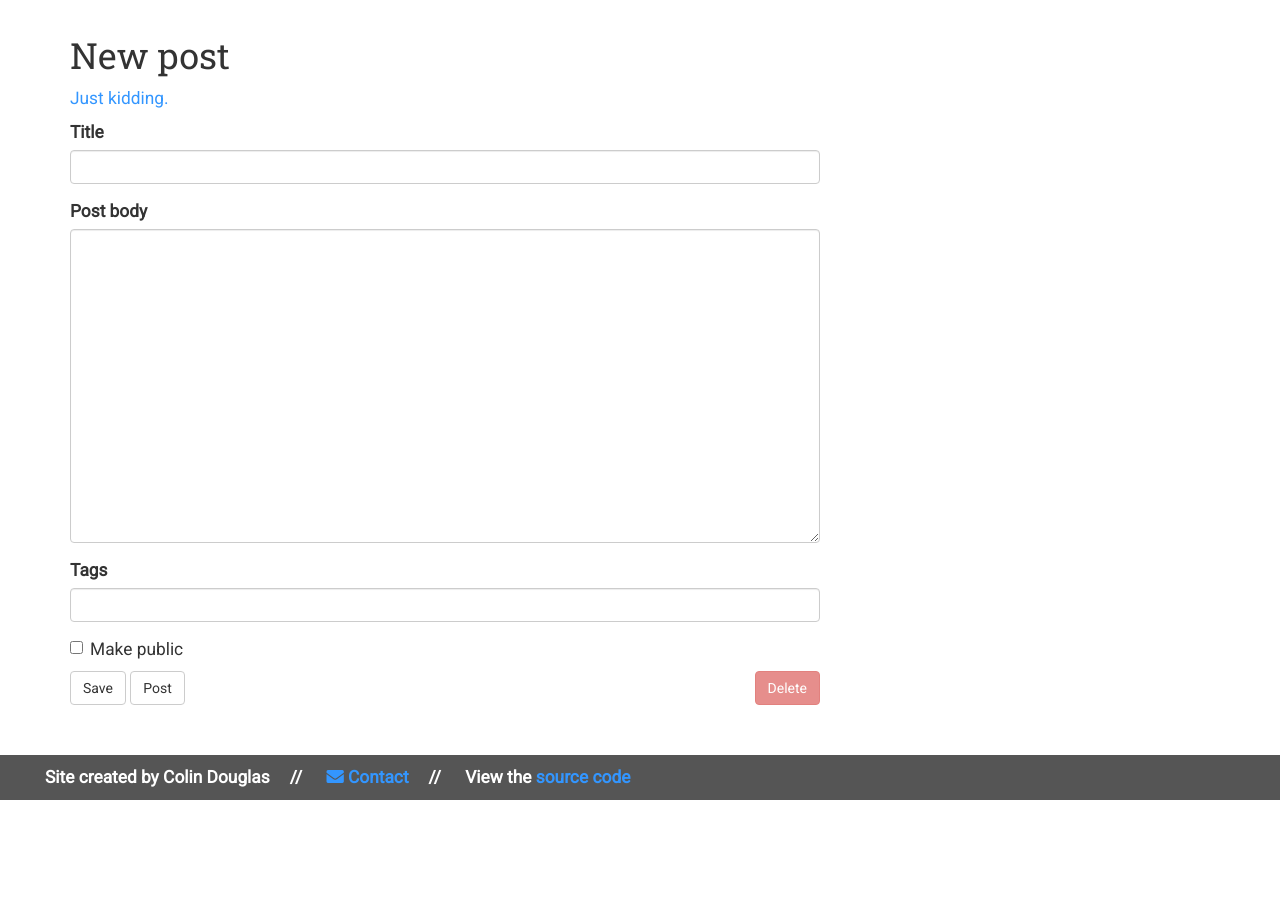
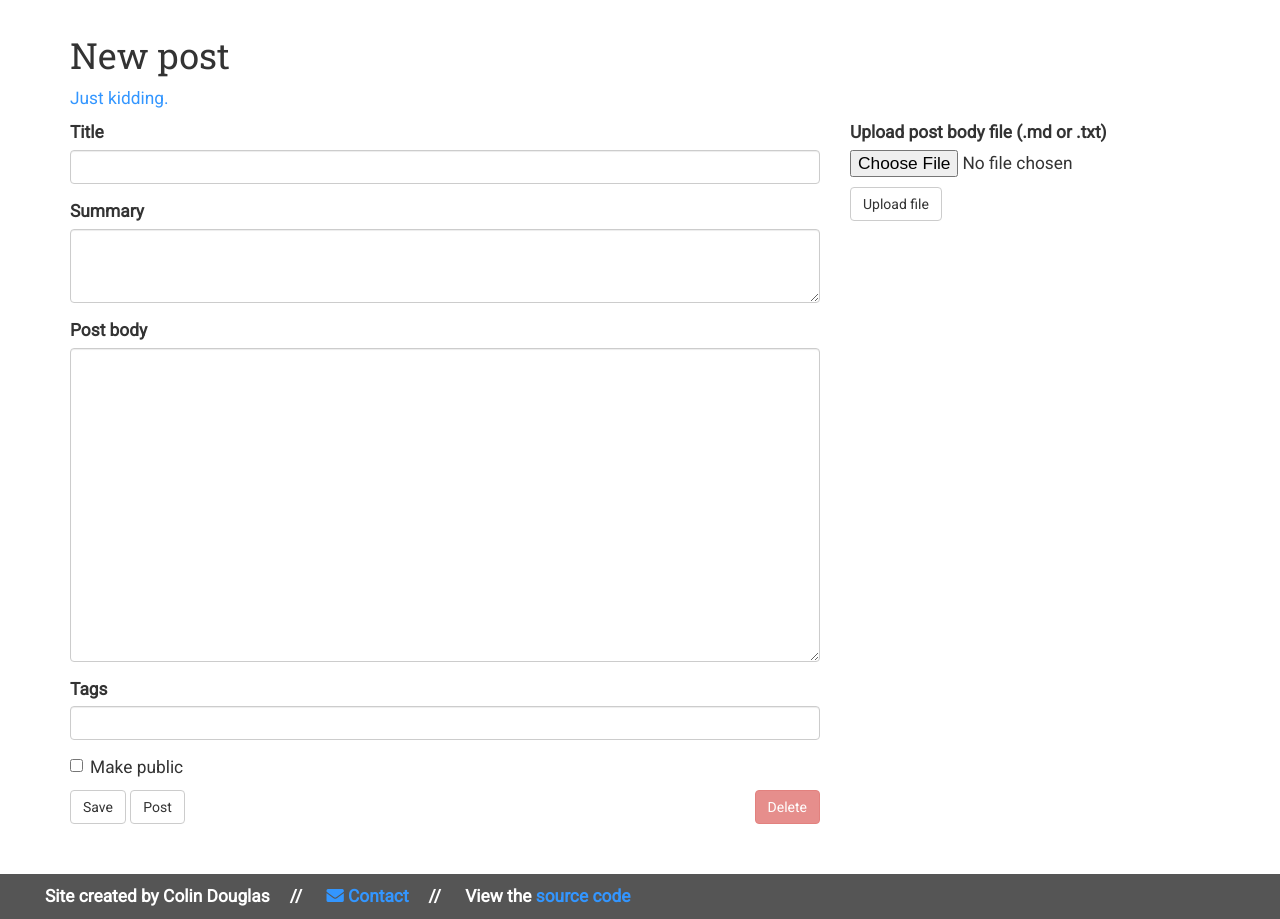
Before and after one commit to cmdpdx/cdouglas.xyz, a Flask app: page /blog/new_post in a window 1280 px wide. Shown: the part 54-973 px from the top of the page. Before the commit the page ends 854 px from the top, so only its background shows below. Run offline with Flask 2, Linux system fonts and the light colour scheme; the visitor is signed in with stand-in values (Sample User, id 1); some libraries are stand-ins or nearby versions.

Commit message:
post bodies stored on file system; summary added to post

```diff
--- a/cmd/blog/forms.py
+++ b/cmd/blog/forms.py
@@ -5,6 +5,7 @@ from wtforms.validators import DataRequired, Length
 class PostForm(FlaskForm):
     id_ = HiddenField('id')
     title = StringField('Title', validators=[DataRequired(), Length(max=100)])
+    summary = TextAreaField('Summary')
     body = TextAreaField('Post body', validators=[DataRequired()])
     tags = StringField('Tags')
     public = BooleanField('Make public')
--- a/cmd/blog/routes.py
+++ b/cmd/blog/routes.py
@@ -1,8 +1,10 @@
+import os
 import html
 from markdown import markdown
 
 from flask import render_template, flash, redirect, url_for, request,\
     current_app, g, jsonify, abort
+from werkzeug.utils import secure_filename
 from flask_login import login_required, current_user
 
 from cmd import db
@@ -11,7 +13,7 @@ from cmd.blog import bp
 from cmd.blog.forms import PostForm
 import cmd.blog.helpers
 from cmd.blog.helpers import get_prev_url, get_next_url, generate_post_list,\
-    create_post, update_post, simplify_title
+    create_post, update_post, simplify_title, get_post_body, allowed_file
 
 
 @bp.route('/')
@@ -24,13 +26,14 @@ def main():
     post = post.first()
     prev_url = get_prev_url(post) if post else None
     next_url = None
-    if post:
-        post.body = markdown(post.body)
+    body = get_post_body(post.title)
+
     return render_template(
-        'blog/post.html',
+        'blog/view_post.html',
         title=current_app.config['BLOG_TITLE'],
         description=current_app.config['BLOG_DESCRIPTION'],
         post=post,
+        body=markdown(body),
         prev_url=prev_url,
         next_url=next_url
     )
@@ -43,48 +46,53 @@ def by_title(simple_title):
     post = Post.query.filter_by(simple_title=simple_title).first_or_404()
     if not post.public and not current_user.is_authenticated:
         return abort(404)
-
     prev_url = get_prev_url(post)
     next_url = get_next_url(post)
-    post.body = markdown(post.body)
+    body = get_post_body(post.title)
+
     return render_template(
-        'blog/post.html',
+        'blog/view_post.html',
         title=current_app.config['BLOG_TITLE'],
         description=current_app.config['BLOG_DESCRIPTION'],
         post=post,
+        body=markdown(body),
         prev_url=prev_url,
-        next_url=next_url
-    )
+        next_url=next_url)
+
 
 @bp.route('/tag/<tag_text>')
 def tag_search(tag_text):
     page = request.args.get('page', 1, type=int)
-    posts = Post.query.\
+    pager = Post.query.\
         join(Post.tags).\
         filter(Tag.text == tag_text)
     if not current_user.is_authenticated:
-        posts = posts.filter(Post.public == True)
-    pager = posts.paginate(page, current_app.config['POSTS_PER_PAGE'], error_out=False)
+        pager = pager.filter(Post.public == True)
+    pager = pager.paginate(page, current_app.config['POSTS_PER_PAGE'], error_out=False)
 
     # Show last page if a non-existent page is requested
     if page > pager.pages:
         return redirect(url_for('.tag_search', tag_text=tag_text, page=pager.pages))
 
-    return render_template('blog/tag_search.html', title=tag_text, posts=pager.items, pager=pager)
+    return render_template('blog/search.html', title=tag_text, posts=pager.items, \
+        pager=pager, pagination_url=url_for('.tag_search', tag_text=tag_text))
+
 
 @bp.route('/posts')
 def all_posts():
     page = request.args.get('page', 1, type=int)
-    posts = Post.query.\
+    pager = Post.query.\
         order_by(Post.timestamp.desc())
     if not current_user.is_authenticated:
-        posts = posts.filter_by(public=True)
-    pager = posts.paginate(page=page, per_page=current_app.config['POSTS_PER_PAGE'], error_out=False)
+        pager = pager.filter_by(public=True)
+    pager = pager.paginate(page=page, per_page=current_app.config['POSTS_PER_PAGE'], error_out=False)
 
     # if a page with no posts was requested, show the last page
     if page > pager.pages:
         return redirect(url_for('.all_posts', page=pager.pages))
-    return render_template('blog/all_posts.html', title='All posts', posts=pager.items, pager=pager)
+    return render_template('blog/search.html', title='All posts', posts=pager.items, \
+        pager=pager, pagination_url=url_for('.all_posts'))
+
 
 @bp.route('/new_post', methods=['GET', 'POST'])
 @login_required
@@ -92,6 +100,7 @@ def new_post():
     """Create a new post or edit an existing post."""
     form = PostForm()
     page_title = 'New post'
+    g.show_upload = True
     post_id = request.args.get('post_id', 0, type=int)
     # On successful POST submit...
     if form.validate_on_submit():
@@ -100,6 +109,7 @@ def new_post():
             update_post(
                 post_id=post_id,
                 title=form.title.data,
+                summary=form.summary.data,
                 body=form.body.data,
                 tags=form.tags.data,
                 public=form.public.data)
@@ -108,6 +118,7 @@ def new_post():
         else:
             post_id = create_post(
                 title=form.title.data,
+                summary=form.summary.data,
                 body=form.body.data,
                 tags=form.tags.data,
                 public=form.public.data)
@@ -120,12 +131,34 @@ def new_post():
             return redirect(url_for('.main'))
         form.id_.data = post.id
         form.title.data = post.title
-        form.body.data = post.body
+        form.summary.data = post.summary
+        form.body.data = get_post_body(post.title)
         form.tags.data = ', '.join(list(map(str, post.tags)))
         form.public.data = post.public
+        g.show_upload = False
         page_title = 'Edit post'
 
     return render_template('blog/new_post.html', title=page_title, form=form)
+
+
+@bp.route('/upload_file', methods=['POST'])
+@login_required
+def upload_file():
+    if 'file' not in request.files or request.files['file'].filename == '':
+        flash('No file selected.')
+        return redirect(url_for('.new_post'))
+    file = request.files['file']
+    if file and allowed_file(file.filename):
+        filename = secure_filename(file.filename)
+        file.save(os.path.join(current_app.config['UPLOAD_FOLDER'], filename))
+        form = PostForm()
+        with open(os.path.join(current_app.config['UPLOAD_FOLDER'], filename)) as f:
+            form.body.data = f.read()
+        g.show_upload = False
+        return render_template('blog/new_post.html', title='New post', form=form)
+
+    flash('Upload failed.')
+    return redirect(url_for('.new_post'))
 
 @bp.route('/save_post', methods=['POST'])
 @login_required
@@ -135,6 +168,7 @@ def save_post():
         # new post
         post_id = create_post(
             title=request.form.get('title', '', type=str),
+            summary=request.form.get('summary', '', type=str),
             body=request.form.get('body', '', type=str),
             tags=request.form.get('tags', '', type=str),
             public=request.form.get('public', False, type=bool))
@@ -143,11 +177,13 @@ def save_post():
         update_post(
             post_id=post_id,
             title=request.form.get('title', '', type=str),
+            summary=request.form.get('summary', '', type=str),
             body=request.form.get('body', '', type=str),
             tags=request.form.get('tags', '', type=str),
             public=request.form.get('public', False, type=bool))
 
     return jsonify(succes=True, message='Post saved.', post_id=post_id)
+
 
 @bp.route('/delete_post', methods=['POST'])
 @login_required
--- a/cmd/models.py
+++ b/cmd/models.py
@@ -34,7 +34,7 @@ class Post(db.Model):
     id = db.Column(db.Integer, primary_key=True)
     title = db.Column(db.String(100))
     simple_title = db.Column(db.String(100), index=True, unique=True)
-    body = db.Column(db.Text)
+    summary = db.Column(db.Text)
     timestamp = db.Column(db.DateTime, index=True, default=datetime.utcnow)
     public = db.Column(db.Boolean, default=False)
     user_id = db.Column(db.Integer, db.ForeignKey('user.id'))
--- a/cmd/static/styles/style.css
+++ b/cmd/static/styles/style.css
@@ -25,6 +25,8 @@ a:hover, a:active {
     color: #000;
     text-decoration: underline;
 }
+
+code a { color: var(--main-color); }
 
 hr { border-top: 1px solid var(--main-gray);    }
 
--- a/cmd/templates/base.html
+++ b/cmd/templates/base.html
@@ -60,7 +60,10 @@
             {% with messages = get_flashed_messages() %}
             {% if messages %}
                 {% for message in messages %}
-                <div class="alert alert-info" role="alert">{{ message }}</div>
+                <div class="alert alert-info alert-dismissible" role="alert">
+                    <button type="button" class="close" data-dismiss="alert" aria-label="Close"><span aria-hidden="true">&times;</span></button>
+                    {{ message }}
+                </div>
                 {% endfor %}
             {% endif %}
             {% endwith %}
--- a/cmd/templates/blog/new_post.html
+++ b/cmd/templates/blog/new_post.html
@@ -12,12 +12,16 @@
     {% if form %}
     <div class="row">
         <div class="col-md-8">
-            <form action="" method="post" class="form" role="form" id="post_form">
+            <form action="{{ request.url }}" method="post" class="form" role="form" id="post_form">
                 {{ form.hidden_tag() }}
                 {{ form.id_() }}
                 <div class="form-group required">
                     {{ form.title.label(class='control-label') }}
                     {{ form.title(class='form-control') }}
+                </div>
+                <div class="form-group">
+                    {{ form.summary.label(class='control-label') }}
+                    {{ form.summary(class='form-control', rows=3) }}
                 </div>
                 <div class="form-group required">
                     {{ form.body.label(class='control-label') }}
@@ -38,6 +42,19 @@
                 </div>
             </form>
         </div>
+        {% if g.show_upload %}
+        <div class="col-md-4">
+            <form action="{{ url_for('blog.upload_file') }}"
+                method="post" class="form" role="form" id="upload_form" enctype="multipart/form-data">
+
+                <div class="form-group">
+                    <p><label for="file_upload">Upload post body file (.md or .txt)</label>
+                    <input type=file name=file id="file_upload"></p>
+                    <p><button class="btn btn-default" type="submit" id="btn_upload">Upload file</button></p>
+                </div>
+            </form>
+        </div>
+        {% endif %}
     </div>
     <div class="modal fade" id="modal_delete" tabindex="-1" role="dialog" aria-labelledby="modal_delete_title">
         <div class="modal-dialog modal-sm" role="document">
@@ -68,7 +85,7 @@
                 url: {{ url_for('blog.save_post')|tojson }},
                 data: $('#post_form').serialize()
             }).done(function (data) {
-                $('#message_box').append('<div class="alert alert-info" role="alert">' + data.message + '</div>');
+                $('#message_box').append('<div class="alert alert-info alert-dismissible" role="alert"><button type="button" class="close" data-dismiss="alert" aria-label="Close"><span aria-hidden="true">&times;</span></button>' + data.message + '</div>');
                 // Enable the delete button
                 $('#id_').val(data.post_id);
                 $('#btn_delete').removeClass('disabled');
--- a/cmd/templates/blog/post.html
+++ b/cmd/templates/blog/view_post.html
@@ -7,7 +7,7 @@
             {% include 'blog/_post_title.html' %}
             <hr>
             <div class="blog-body">
-                {{ post.body|safe }}
+                {{ body|safe }}
             </div>
             {% else %}
             <p class="blog-body">No post to show.</p>
--- a/config.py
+++ b/config.py
@@ -13,6 +13,8 @@ class Config(object):
     LOG_TO_STDOUT = False
     CONTACT_EMAIL = 'cdouglas.xyz@gmail.com'
     POSTS_PER_PAGE = 10
+    UPLOAD_FOLDER = 'blog_posts'
+    ALLOWED_EXTENSIONS = set(['md', 'txt'])
 
     # Flask configurations
     SECRET_KEY = os.environ.get('SECRET_KEY') or 'this-issomelong#sentence'
--- /dev/null
+++ b/migrations/versions/sqlite_drop_post_body.sql
@@ -0,0 +1,27 @@
+BEGIN TRANSACTION;
+
+ALTER TABLE post RENAME TO temp_post;
+
+CREATE TABLE post (
+    id INTEGER NOT NULL,
+    title VARCHAR(100),
+    timestamp DATETIME,
+    user_id INTEGER,
+    public BOOLEAN,
+    simple_title VARCHAR(100),
+    PRIMARY KEY (id),
+    FOREIGN KEY(user_id) REFERENCES user (id)
+);
+
+CREATE UNIQUE INDEX ix_post_simple_title ON post (simple_title)
+CREATE INDEX ix_post_timestamp ON post (timestamp)
+
+INSERT INTO post
+SELECT
+  id, title, timestamp, user_id, public, simple_title
+FROM
+  temp_post;
+
+DROP TABLE temp_post;
+
+COMMIT;
```
Also changed, not shown: cmd/blog/helpers.py (+54 -6 lines), cmd/templates/blog/search.html (renamed from cmd/templates/blog/all_posts.html, +9 -10 lines), cmd/templates/blog/tag_search.html (deleted, +0 -24 lines), migrations/versions/6b082c671656_add_summary_to_post.py (added, +34 -0 lines), migrations/versions/f8213d814e71_remove_body_column_from_post.py (added, +30 -0 lines).
